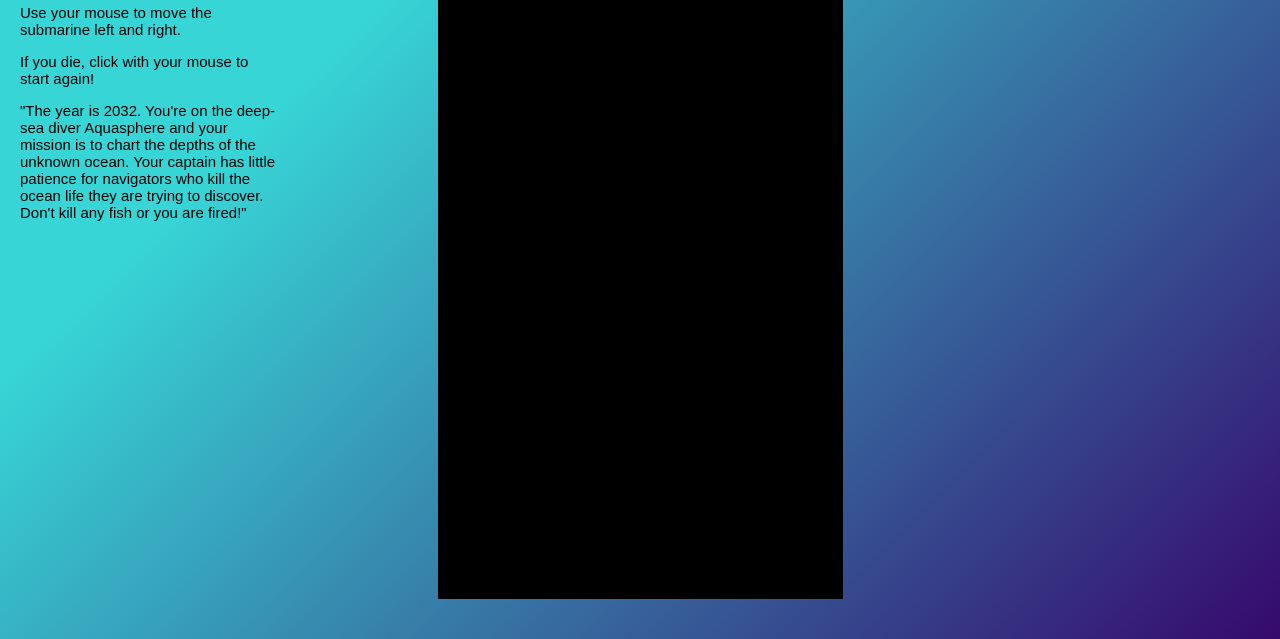
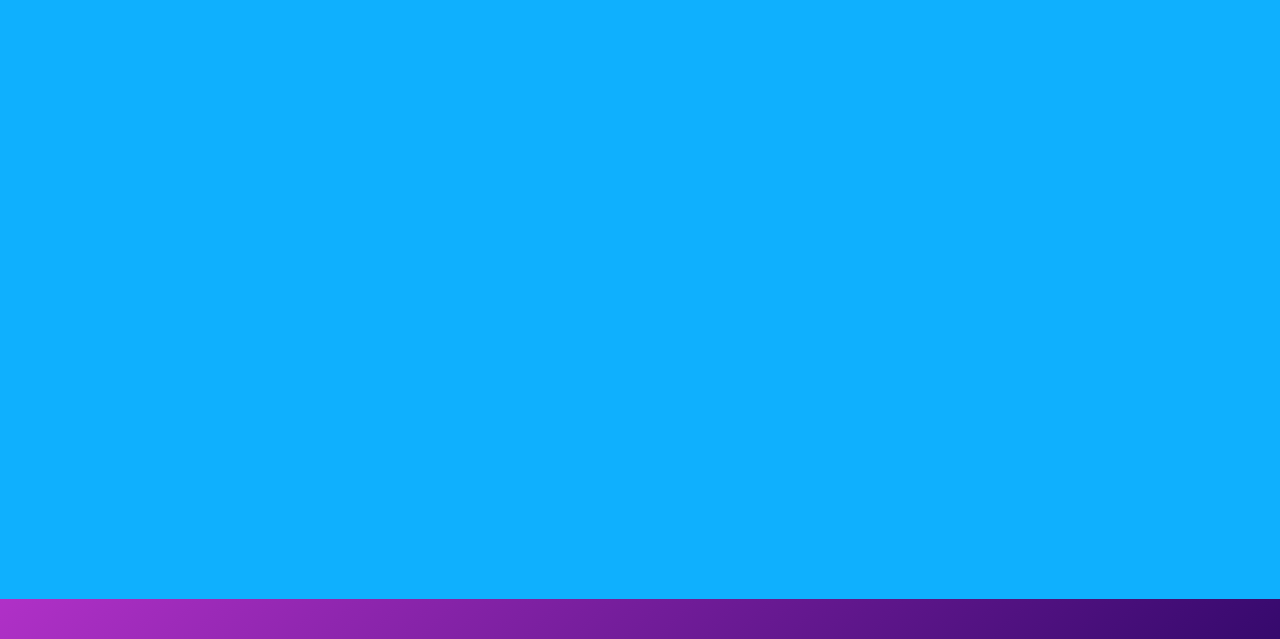
Before and after one commit to bobvanderlinden/ld50, a website with bundled scripts: page index.html in a window 1280 px wide. Shown: the part 161-800 px from the top of the page. Built offline with nearby package versions, Linux system fonts and the light colour scheme; a web font is replaced by a local one.

Commit message:
Clean up index.html and make game landscape

```diff
--- a/index.html
+++ b/index.html
@@ -15,23 +15,11 @@
   <body>
     <div id="game-wrapper">
       <!-- <audio src="assets/music.mp3" type="audio/mpeg" autoplay="1" loop="1"></audio> -->
-      <div id="explaination">
-        <h1>Welcome to "Just keep sinking"</h1>
-        <p>Use your mouse to move the submarine left and right.</p>
-        <p>If you die, click with your mouse to start again!</p>
-        <p>
-          "The year is 2032. You're on the deep-sea diver Aquasphere and your
-          mission is to chart the depths of the unknown ocean. Your captain has
-          little patience for navigators who kill the ocean life they are trying
-          to discover. Don't kill any fish or you are fired!"
-        </p>
-      </div>
       <div id="game">
-        <div id="container" style="--aspect-ratio: 9/16">
-          <canvas id="main" width="900" height="1600"></canvas>
+        <div id="container">
+          <canvas id="main" width="1600" height="900"></canvas>
         </div>
       </div>
-      <div id="score"></div>
     </div>
   </body>
 </html>
--- a/main.css
+++ b/main.css
@@ -8,7 +8,7 @@ body {
   font-family: "Freckle Face", cursive;
   font-size: 15px;
   background-color: #36096d;
-  background-image: linear-gradient(315deg, #36096d 0%, #37d5d6 74%);
+  background-image: linear-gradient(315deg, #36096d 0%, #c437d6 74%);
   background-repeat: no-repeat;
   background-size: cover;
   height: 100vh;
@@ -23,31 +23,16 @@ p {
   height: 100%;
 }
 
-@media (max-width: 999px) {
-  #explaination, #score {
-    display: none;
-  }
-}
-
-@media (min-width: 1000px) {
-  #game-wrapper {
-    display: grid;
-    grid-template-columns: 300px 1fr 300px;
-  }
-}
-
-#explaination {
-  padding: 20px;
-}
-
 #game {
   display: flex;
   justify-content: center;
   align-items: center;
 }
 
-#score {
-  padding: 20px;
+#container {
+  --width: 100vw;
+  width: var(--width);
+  height: calc(var(--width) * (9/16));
 }
 
 #main {
@@ -62,22 +47,3 @@ p {
   outline: none;
   -webkit-tap-highlight-color: rgba(255, 255, 255, 0);
 }
-
-[style*="--aspect-ratio"] {
-  position: relative;
-  width: calc(90vh * (var(--aspect-ratio)));
-}
-
-[style*="--aspect-ratio"]::before {
-  content: "";
-  display: block;
-  padding-bottom: calc(100% / (var(--aspect-ratio)));
-}
-
-[style*="--aspect-ratio"] > :first-child {
-  width: 100%;
-  height: 100%;
-  position: absolute;
-  top: 0;
-  left: 0;
-}
```
